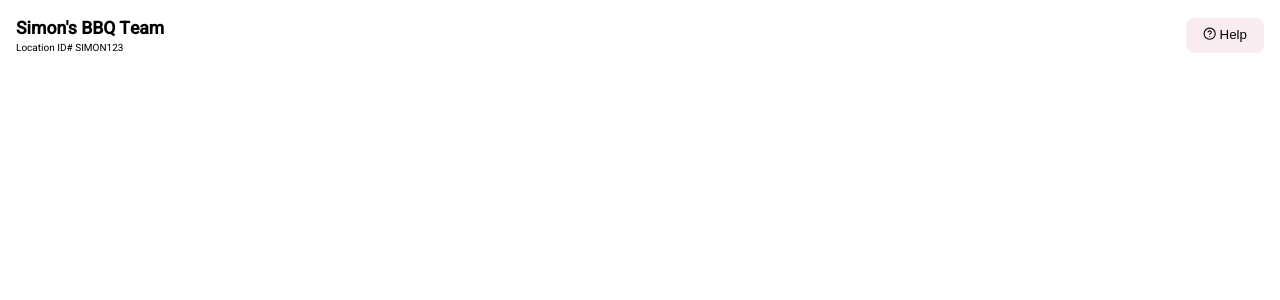
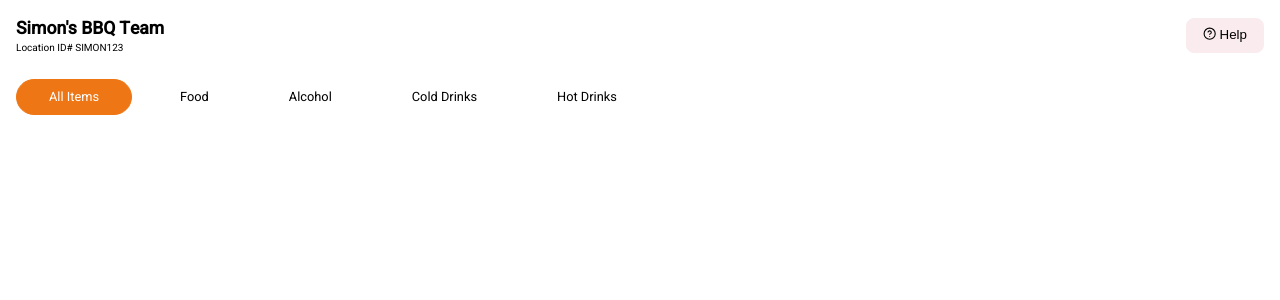
Before and after one commit to Wyatth7/posify, a React (Create React App) app: page /all in a window 1280 px wide. Shown: the top 300 px of the page. Built offline with nearby package versions, Linux system fonts and the light colour scheme.

Commit message:
Finished header

```diff
--- a/package.json
+++ b/package.json
@@ -9,6 +9,7 @@
     "react": "^17.0.2",
     "react-dom": "^17.0.2",
     "react-icons": "^4.3.1",
+    "react-router-dom": "^6.0.2",
     "react-scripts": "4.0.3",
     "styled-components": "^5.3.3",
     "web-vitals": "^1.1.2"
--- a/src/App.css
+++ /dev/null
@@ -1,38 +0,0 @@
-.App {
-  text-align: center;
-}
-
-.App-logo {
-  height: 40vmin;
-  pointer-events: none;
-}
-
-@media (prefers-reduced-motion: no-preference) {
-  .App-logo {
-    animation: App-logo-spin infinite 20s linear;
-  }
-}
-
-.App-header {
-  background-color: #282c34;
-  min-height: 100vh;
-  display: flex;
-  flex-direction: column;
-  align-items: center;
-  justify-content: center;
-  font-size: calc(10px + 2vmin);
-  color: white;
-}
-
-.App-link {
-  color: #61dafb;
-}
-
-@keyframes App-logo-spin {
-  from {
-    transform: rotate(0deg);
-  }
-  to {
-    transform: rotate(360deg);
-  }
-}
--- a/src/App.js
+++ b/src/App.js
@@ -1,6 +1,6 @@
 import React from "react";
+import { Route, Routes } from "react-router";
 import { createGlobalStyle } from "styled-components";
-import "./App.css";
 import Content from "./components/ContentHead/Content";
 
 const GlobalStyle = createGlobalStyle`
@@ -22,8 +22,15 @@ function App() {
   return (
     <React.Fragment>
       <GlobalStyle />
-      <div className="App">
-        <Content />
+      <div>
+        <Routes>
+          <Route path="/all" element={<Content />} />
+          <Route path="/food" element={<Content />} />
+          <Route path="/alcohol" element={<Content />} />
+          <Route path="/cold-drinks" element={<Content />} />
+          <Route path="/hot-drinks" element={<Content />} />
+          <Route path="/" element={<Content />} />
+        </Routes>
       </div>
     </React.Fragment>
   );
--- a/src/components/ItemSelect/Header/Nav/Nav.js
+++ b/src/components/ItemSelect/Header/Nav/Nav.js
@@ -4,6 +4,7 @@ import NavItem from "./NavItem/NavItem";
 
 const NAV = styled.nav`
   display: flex;
+  flex: 1;
   overflow-x: auto;
   padding: 1.5rem 0;
 `;
@@ -17,22 +18,16 @@ const Nav = (props) => {
     { name: "Alcohol", active: false },
   ];
 
-  const onNavItemClicked = () => {
-    return;
-  };
-
   return (
     <NAV>
-      {navItems.forEach((el) => (
-        <NavItem onClick={onNavItemClicked} active={el.active}>
-          {el.name}
-        </NavItem>
-      ))}
-      {/* <NavItem active>All Items</NavItem>
-      <NavItem>Food</NavItem>
-      <NavItem>Alcohol</NavItem>
-      <NavItem>Cold Drinks</NavItem>
-      <NavItem>Hot Drinks</NavItem> */}
+      {/* {navItems.forEach((el) => (
+        <NavItem active={el.active}>{el.name}</NavItem>
+      ))} */}
+      <NavItem path={"all"}>All Items</NavItem>
+      <NavItem path={"food"}>Food</NavItem>
+      <NavItem path={"alcohol"}>Alcohol</NavItem>
+      <NavItem path={"cold-drinks"}>Cold Drinks</NavItem>
+      <NavItem path={"hot-drinks"}>Hot Drinks</NavItem>
     </NAV>
   );
 };
--- a/src/components/ItemSelect/Header/Nav/NavItem/NavItem.js
+++ b/src/components/ItemSelect/Header/Nav/NavItem/NavItem.js
@@ -1,27 +1,41 @@
 import React from "react";
+import { NavLink } from "react-router-dom";
 import styled from "styled-components";
 
-const NAVITEM = styled.div`
+const NAVITEM = styled(NavLink)`
   display: flex;
   margin-right: 1rem;
-  padding: 0.2rem 2rem;
-  background-color: ${(props) => (props.active ? `#ef7614` : `#ffffff`)};
-  border: 1px solid ${(props) => (props.active ? `#ef7614` : `#ffffff`)};
+  padding: 0.5rem 2rem;
+  background-color: #ffffff;
+  color: #000000;
   border-radius: 25px;
   margin: auto 1rem auto 0;
+  text-decoration: none;
+  height: inherit;
+
+  &.active {
+    background-color: #ef7614;
+    border: 1px solid #ef7614;
+
+    p {
+      color: #ffffff;
+    }
+  }
 `;
 
 const Paragraph = styled.p`
   font-size: 0.8rem;
-  color: ${(props) => (props.active ? `#ffffff` : `#000000`)};
+  color: #000000;
   height: 100%;
   margin: auto 0;
+  text-align: center;
+  white-space: nowrap;
 `;
 
 const NavItem = (props) => {
   return (
-    <NAVITEM active={props.active}>
-      <Paragraph active={props.active}>{props.children}</Paragraph>
+    <NAVITEM to={`/${props.path}`}>
+      <Paragraph>{props.children}</Paragraph>
     </NAVITEM>
   );
 };
--- a/src/components/ItemSelect/ItemSelect.js
+++ b/src/components/ItemSelect/ItemSelect.js
@@ -1,13 +1,18 @@
 import React from "react";
 import styled from "styled-components";
 import Header from "./Header/Header";
+import Item from "./Items/Item/Item";
 
-const ITEMSELECT = styled.div``;
+const ITEMSELECT = styled.div`
+  display: flex;
+  flex-direction: column;
+`;
 
 const ItemSelect = (props) => {
   return (
     <ITEMSELECT>
-      <Header></Header>
+      <Header />
+      <Item />
     </ITEMSELECT>
   );
 };
--- /dev/null
+++ b/src/components/ItemSelect/Items/Item/Item.js
@@ -0,0 +1,10 @@
+import React from "react";
+import styled from "styled-components";
+
+const ITEM = styled.div``;
+
+const Item = (props) => {
+  return <ITEM></ITEM>;
+};
+
+export default Item;
--- a/src/index.js
+++ b/src/index.js
@@ -1,14 +1,17 @@
-import React from 'react';
-import ReactDOM from 'react-dom';
-import './index.css';
-import App from './App';
-import reportWebVitals from './reportWebVitals';
+import React from "react";
+import ReactDOM from "react-dom";
+import "./index.css";
+import App from "./App";
+import reportWebVitals from "./reportWebVitals";
+import { BrowserRouter } from "react-router-dom";
 
 ReactDOM.render(
-  <React.StrictMode>
-    <App />
-  </React.StrictMode>,
-  document.getElementById('root')
+  <BrowserRouter>
+    <React.StrictMode>
+      <App />
+    </React.StrictMode>
+  </BrowserRouter>,
+  document.getElementById("root")
 );
 
 // If you want to start measuring performance in your app, pass a function
```
Also changed, not shown: src/components/ItemSelect/Items/Items.js (added, +13 -0 lines), 1 other file (tests, documents, lock files or other folders).
